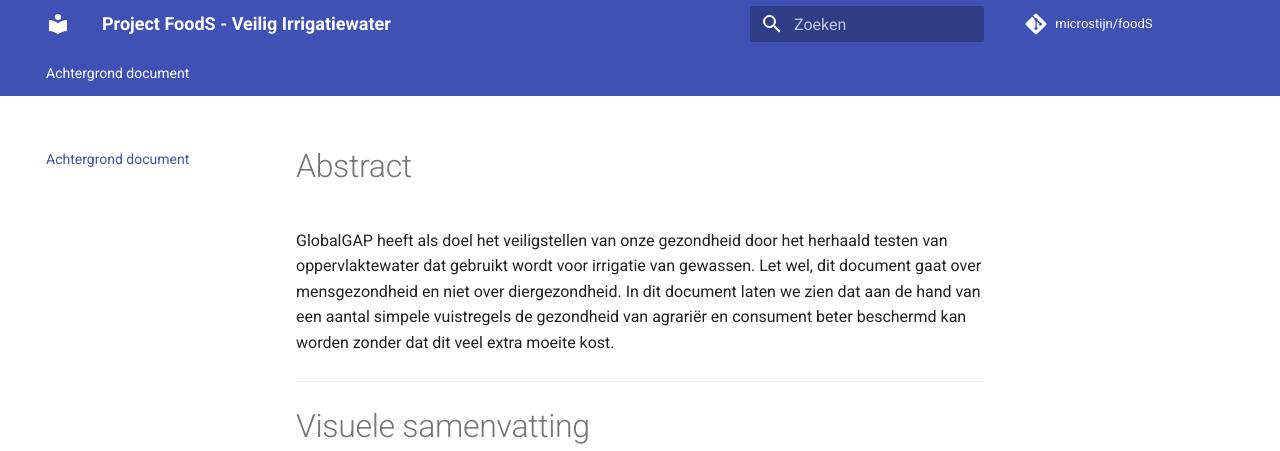
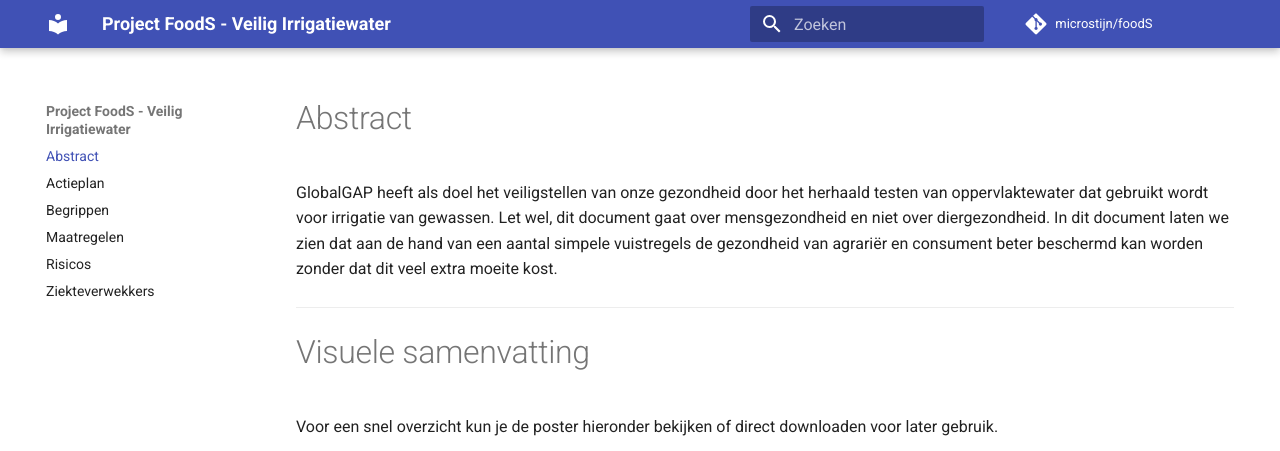
Before and after one commit to microstijn/foodS, an MkDocs documentation site: the page built from docs/index.md, in a window 1280 px wide and 900 px high, cut to the strip 0-451 px from the top of the window. Built offline with MkDocs 1.6.1 and Material for MkDocs 9.7.7, drawn with Linux system fonts in a browser that asks for light colours; comment, search, counter and statistics services are not loaded.

Commit message:
Update mkdocs.yml

```diff
--- a/mkdocs.yml
+++ b/mkdocs.yml
@@ -11,15 +11,15 @@ theme:
   name: material
   language: nl
   features:
-    - navigation.tabs
-    - navigation.top
+    # Deze feature verplaatst de inhoudsopgave naar de linker navigatiebalk.
+    - toc.integrate
+    # Deze feature houdt je positie in de linker navigatie bij tijdens het scrollen.
+    - navigation.tracking
+    - navigation.instant
     - search.suggest
-    - mermaid
-    - navigation.tracking
 
-nav:
-  - 'Achtergrond document': 'index.md'
-
-# Vereenvoudigde lijst van extensies. Dit is meestal voldoende.
 markdown_extensions:
+  # Voegt klikbare ankerlinks toe aan de koppen
+  - toc:
+      permalink: true
   - pymdownx.superfences
```
